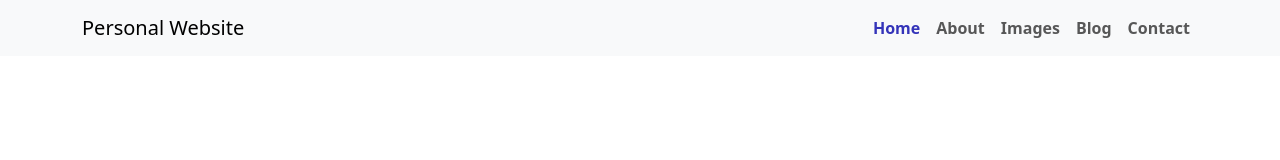
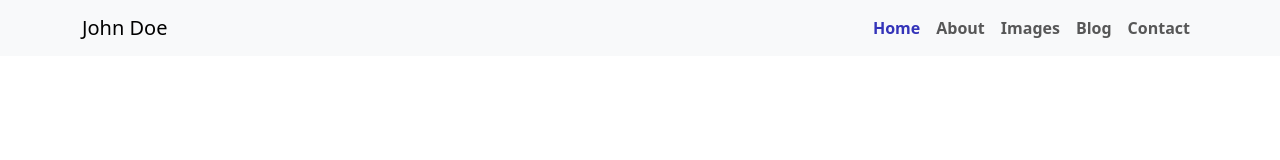
Before and after one commit to ecemgo/bootstrap-portfolio-template, a plain HTML site: page index.html in a window 1280 px wide. Shown: the top 160 px of the page. Drawn offline with Linux system fonts and the light colour scheme.

Commit message:
'home' section has been created

```diff
--- a/index.html
+++ b/index.html
@@ -4,7 +4,7 @@
     <meta charset="UTF-8">
     <meta http-equiv="X-UA-Compatible" content="IE=edge">
     <meta name="viewport" content="width=device-width, initial-scale=1.0">
-    <title>Sample Personal Website</title>
+    <title>Personal Website</title>
     <link rel="stylesheet" href="css/bootstrap.min.css">
     <link rel="stylesheet" href="css/style.css">
 
@@ -12,7 +12,7 @@
 <body>
     <nav class="navbar navbar-expand-lg bg-body-tertiary fixed-top">
         <div class="container">
-          <a class="navbar-brand" href="#">Personal Website</a>
+          <a class="navbar-brand" href="#">John Doe</a>
           <button class="navbar-toggler" type="button" data-bs-toggle="collapse" data-bs-target="#navbarNav" aria-controls="navbarNav" aria-expanded="false" aria-label="Toggle navigation">
             <span class="navbar-toggler-icon"></span>
           </button>
@@ -38,9 +38,10 @@
         </div>
       </nav>
 
-      <div style="min-height: 2000px;">
+      <section id="home" style="background-image: url('');">
 
-      </div>
+
+      </section>
 
     <script src="js/bootstrap.bundle.min.js"></script>
 </body>
```
